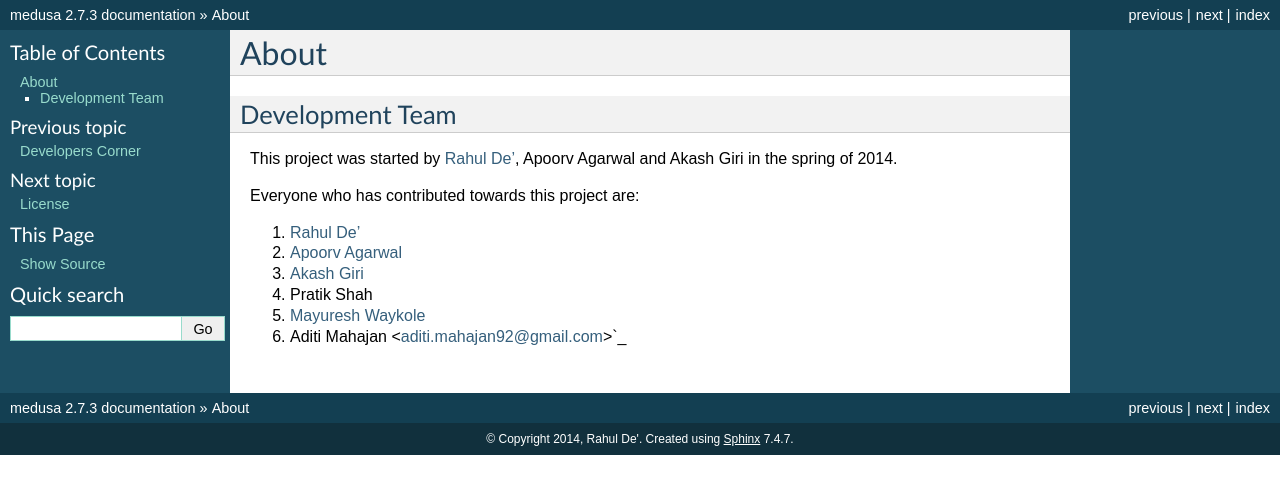
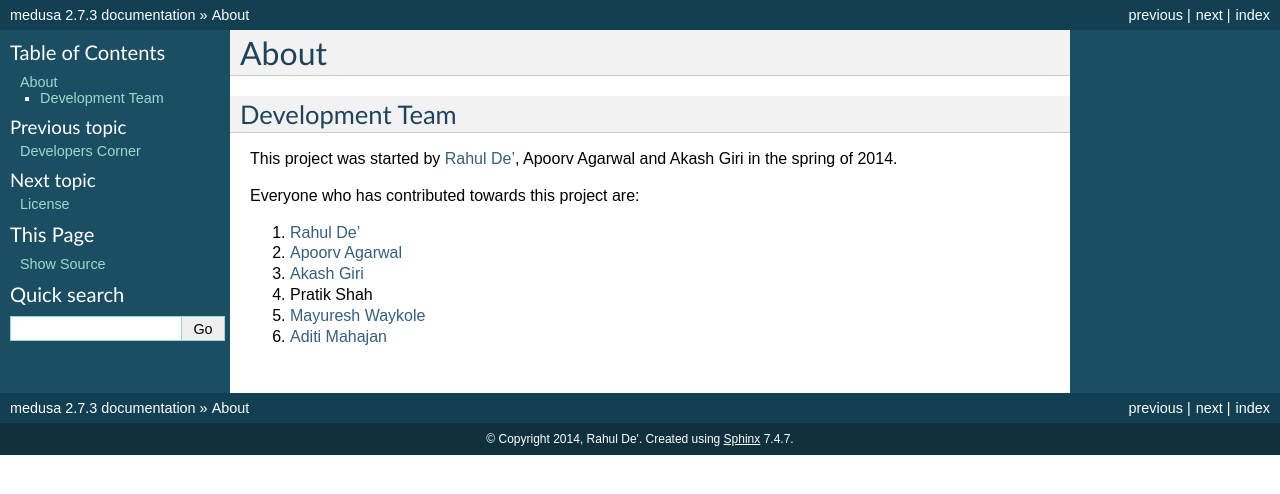
Before and after one commit to lispyclouds/medusa, a Sphinx documentation site: the page built from docs/About.rst, in a window 1280 px wide. Shown: the top 494 px of the page. Built offline with Sphinx 7.4.7, drawn with Linux system fonts in a browser that asks for light colours.

Commit message:
removed doc errors

```diff
--- a/docs/About.rst
+++ b/docs/About.rst
@@ -13,4 +13,4 @@ Everyone who has contributed towards this project are:
 3. `Akash Giri <akashgiri@outlook.com>`_
 4. Pratik Shah
 5. `Mayuresh Waykole <mayuresh2212@gmail.com>`_
-6. Aditi Mahajan <aditi.mahajan92@gmail.com>`_
+6. `Aditi Mahajan <aditi.mahajan92@gmail.com>`_
```
Also changed, not shown: 5 other files.
